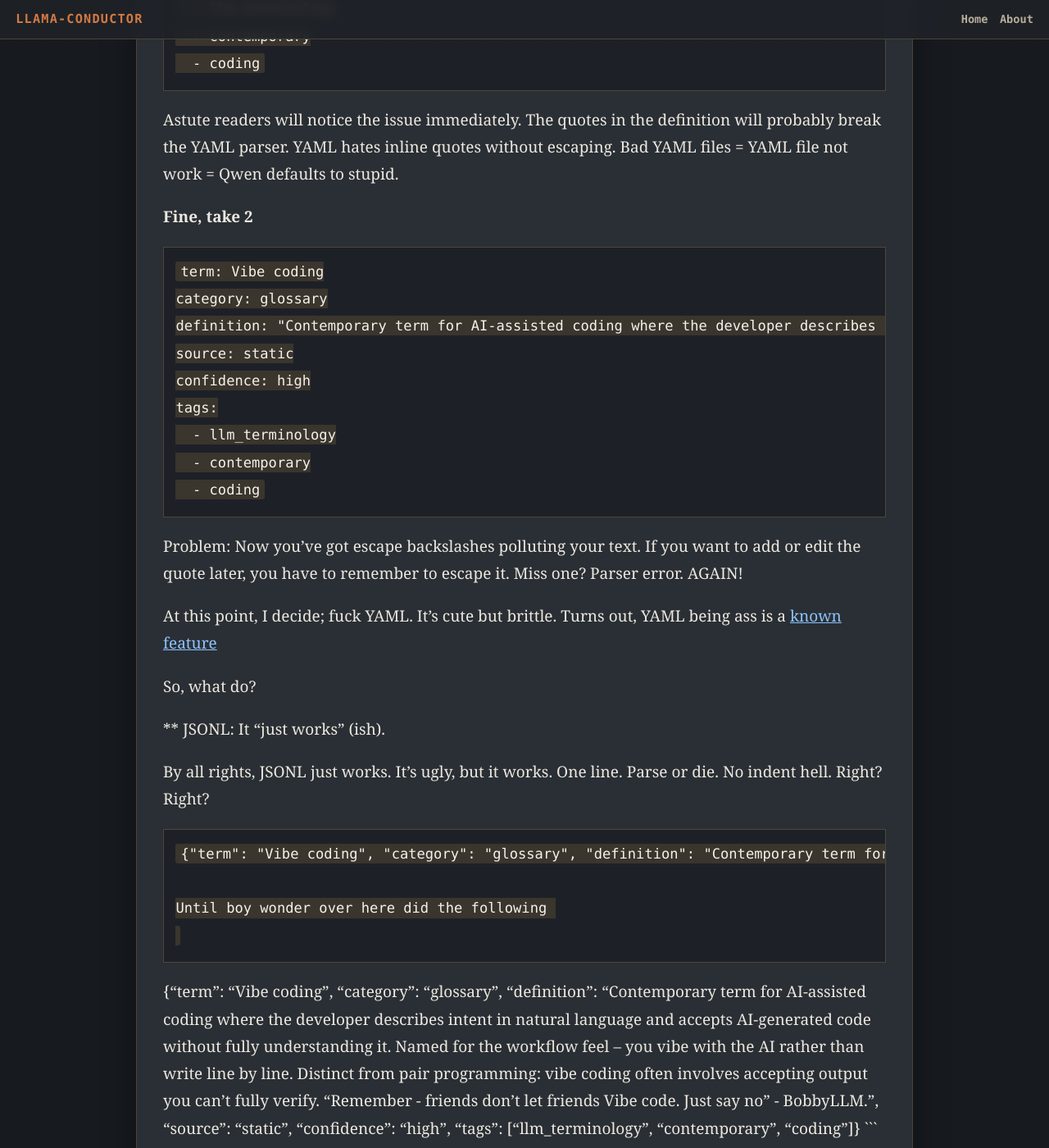
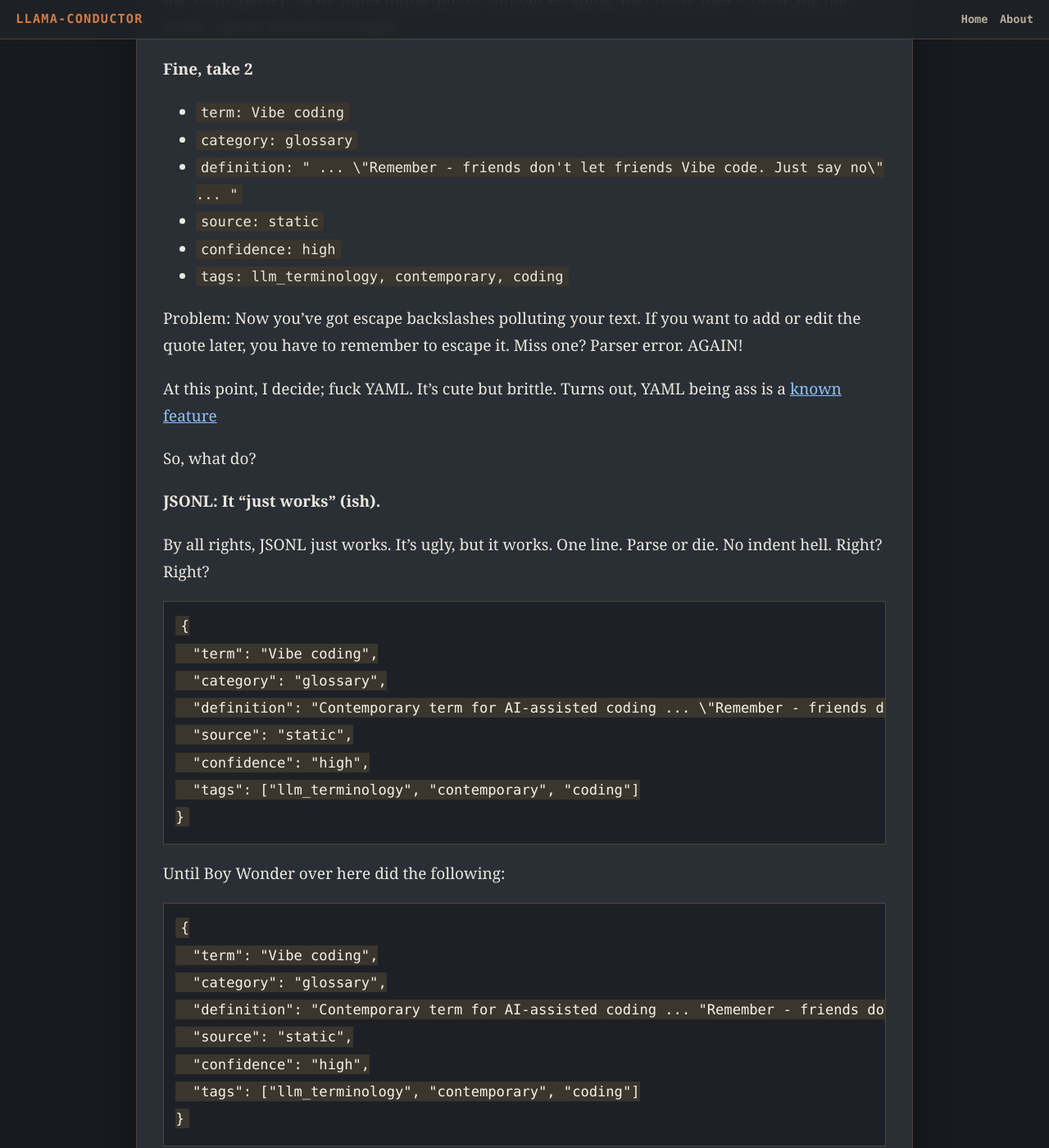
Before and after one commit to BobbyLLM/llama-conductor, a Jekyll site: the page built from blog/i-hate-yaml.md, in a window 1280 px wide and 1400 px high, scrolled down 840 px. Shown: the whole window at 82% size. Built offline with Jekyll 4.4.1, drawn with Linux system fonts in a browser that asks for light colours; our own code applies the rules of GitHub Pages for plain Markdown files; some of the changed text lies outside the part shown.

Commit message:
blog tidy: i-hate-yaml

````diff
--- a/blog/i-hate-yaml.md
+++ b/blog/i-hate-yaml.md
@@ -1,45 +1,33 @@
-Blog ideas
-
-## I hate YAML. I hate JSONL too.
+# I hate YAML.
 
 
-After getting sick of baked in, pre-trained model priors (No Qwen, that's NOT what vibe-coding means. That's not what abliteration means. That's not what any of this means!) I decided to add in a "clever little feature Cheetsheets - see: [New](https://codeberg.org/BobbyLLM/llama-conductor/src/branch/main/NEW.md) and [FAQ](https://opper.ai/blog/car-wash-test)
+After getting sick of baked-in, pre-trained model priors (No Qwen, that's NOT what vibe-coding means. That's not what abliteration means. That's not what any of this means!) I decided to add in a "clever little feature" Cheatsheets - see: [New](https://codeberg.org/BobbyLLM/llama-conductor/src/branch/main/NEW.md) and [FAQ](https://opper.ai/blog/car-wash-test)
 
 that allows users to add in new, high yield information on the fly. Literally, add the info into the file, save it, boom, no more stupid.
 
-Well....I understimated my own stupid.
+Well....I underestimated my own stupid.
 
-For sake of end users, I started this with the perfectly parsable, sensible YAML format.
+For the sake of end users, I started this with the perfectly parsable, sensible YAML format.
 
 **Attempt 1: "This should work" (narrator: it did not, in fact, work)**
 
-```yaml
-term: Vibe coding
-category: glossary
-definition: Contemporary term for AI-assisted coding where the developer describes intent in natural language and accepts AI-generated code without fully understanding it. Named for the workflow feel -- you vibe with the AI rather than write line by line. Distinct from pair programming: vibe coding often involves accepting output you can't fully verify. "Remember - friends don't let friends Vibe code. Just say no" - BobbyLLM.
-source: static
-confidence: high
-tags:
-  - llm_terminology
-  - contemporary
-  - coding
-```
+- `term: Vibe coding`
+- `category: glossary`
+- `definition: ... "Remember - friends don't let friends Vibe code. Just say no" ...`
+- `source: static`
+- `confidence: high`
+- `tags: llm_terminology, contemporary, coding`
 
 Astute readers will notice the issue immediately. The quotes in the definition will probably break the YAML parser. YAML hates inline quotes without escaping. Bad YAML files = YAML file not work = Qwen defaults to stupid.
 
 **Fine, take 2**
 
-```yaml
-term: Vibe coding
-category: glossary
-definition: "Contemporary term for AI-assisted coding where the developer describes intent in natural language and accepts AI-generated code without fully understanding it. Named for the workflow feel -- you vibe with the AI rather than write line by line. Distinct from pair programming: vibe coding often involves accepting output you can't fully verify. \"Remember - friends don't let friends Vibe code. Just say no\" - BobbyLLM."
-source: static
-confidence: high
-tags:
-  - llm_terminology
-  - contemporary
-  - coding
-```
+- `term: Vibe coding`
+- `category: glossary`
+- `definition: " ... \"Remember - friends don't let friends Vibe code. Just say no\" ... "`
+- `source: static`
+- `confidence: high`
+- `tags: llm_terminology, contemporary, coding`
 
 Problem: Now you've got escape backslashes polluting your text. If you want to add or edit the quote later, you have to remember to escape it. Miss one? Parser error. AGAIN!
 
@@ -47,17 +35,33 @@ At this point, I decide; fuck YAML. It's cute but brittle. Turns out, YAML being
 
 So, what do?
 
-** JSONL: It "just works" (ish).
+**JSONL: It "just works" (ish).**
 
 By all rights, JSONL just works. It's ugly, but it works. One line. Parse or die. No indent hell. Right? Right?
 
+```json
+{
+  "term": "Vibe coding",
+  "category": "glossary",
+  "definition": "Contemporary term for AI-assisted coding ... \"Remember - friends don't let friends Vibe code. Just say no\" ...",
+  "source": "static",
+  "confidence": "high",
+  "tags": ["llm_terminology", "contemporary", "coding"]
+}
 ```
-{"term": "Vibe coding", "category": "glossary", "definition": "Contemporary term for AI-assisted coding where the developer describes intent in natural language and accepts AI-generated code without fully understanding it. Named for the workflow feel -- you vibe with the AI rather than write line by line. Distinct from pair programming: vibe coding often involves accepting output you can't fully verify. \"Remember - friends don't let friends Vibe code. Just say no\" - BobbyLLM.", "source": "static", "confidence": "high", "tags": ["llm_terminology", "contemporary", "coding"]}```
 
-Until boy wonder over here did the following
+Until Boy Wonder over here did the following:
 
+```json
+{
+  "term": "Vibe coding",
+  "category": "glossary",
+  "definition": "Contemporary term for AI-assisted coding ... "Remember - friends don't let friends Vibe code. Just say no" ...",
+  "source": "static",
+  "confidence": "high",
+  "tags": ["llm_terminology", "contemporary", "coding"]
+}
 ```
-{"term": "Vibe coding", "category": "glossary", "definition": "Contemporary term for AI-assisted coding where the developer describes intent in natural language and accepts AI-generated code without fully understanding it. Named for the workflow feel -- you vibe with the AI rather than write line by line. Distinct from pair programming: vibe coding often involves accepting output you can't fully verify. "Remember - friends don't let friends Vibe code. Just say no" - BobbyLLM.", "source": "static", "confidence": "high", "tags": ["llm_terminology", "contemporary", "coding"]} ```
 
 
 Result?  The JSON parser hits `..."you can't fully verify. "Remember...` it sees that quote and thinks "oh cool, the definition string just ended." Then it expects a comma or closing brace, but instead finds `Remember`, which is... not valid JSON syntax.
@@ -67,7 +71,7 @@ Result?  The JSON parser hits `..."you can't fully verify. "Remember...` it sees
 JSONDecodeError: Expecting ',' delimiter: line 1 column 287
 ```
 
-The world stops. Cheatsheets stop working. Qwen (silently) reverts to stupid -
+The world stops. Cheatsheets stop working. Qwen (silently) reverts to stupid.
 
 
 ```
@@ -93,9 +97,9 @@ In this case, the footer immediately shows the issue.
 
 ```Confidence: unverified | Source: Model```
 
-Which is llama-conductor speak for "yo, your shit's fucked and the JSONL didn't load".
+Which is llama-conductor-speak for "yo, your shit's fucked and the JSONL didn't load".
 
-Fixing for the unescaped " gives us -
+Fixing the unescaped `"` gives us:
 
 ``` Assistant:
 Vibe coding: Contemporary term for AI-assisted coding where the developer describes intent in natural language and accepts AI-generated code without fully understanding it. Named for the workflow feel -- you vibe with the AI rather than write line by line. Distinct from pair programming: vibe coding often involves accepting output you can't fully verify. "Remember - friends don't let friends Vibe code. Just say no" - BobbyLLM.
````
Also changed, not shown: other parts of blog/i-hate-yaml.md (+3 -3 lines).
